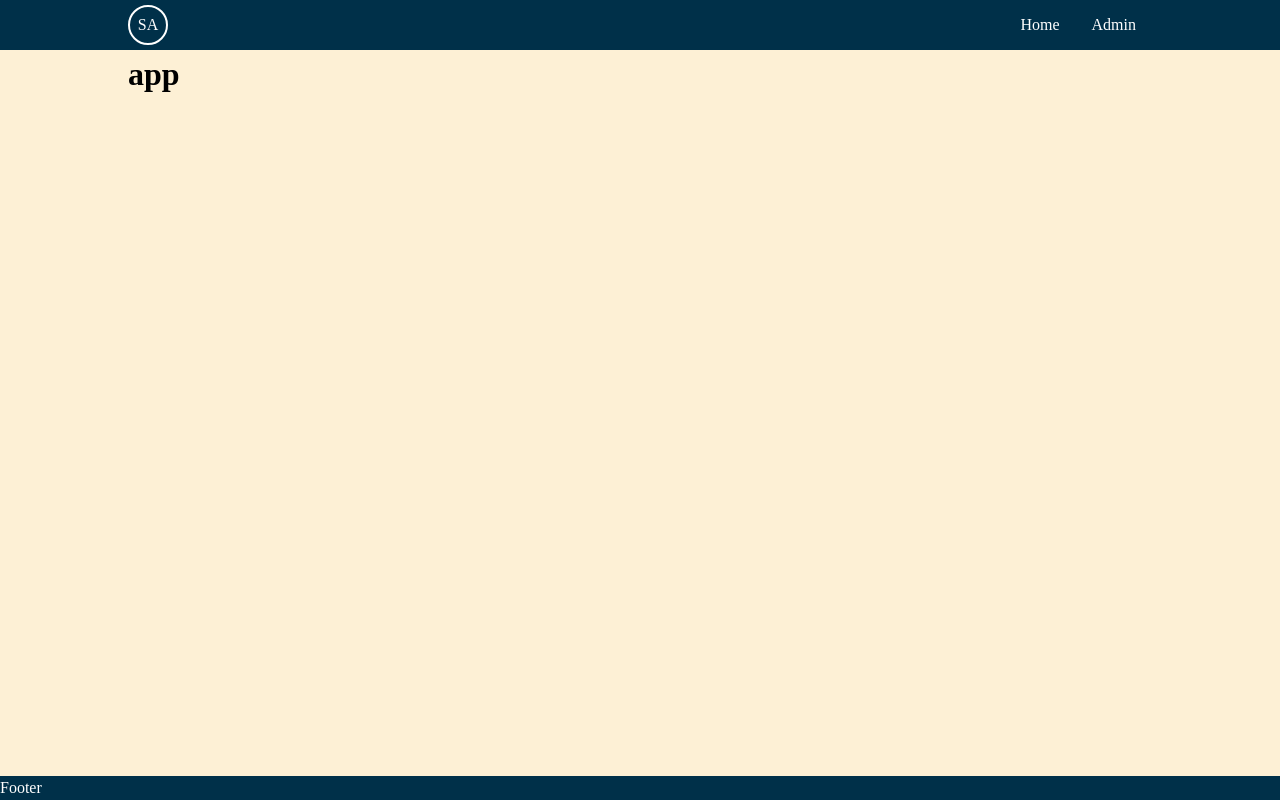
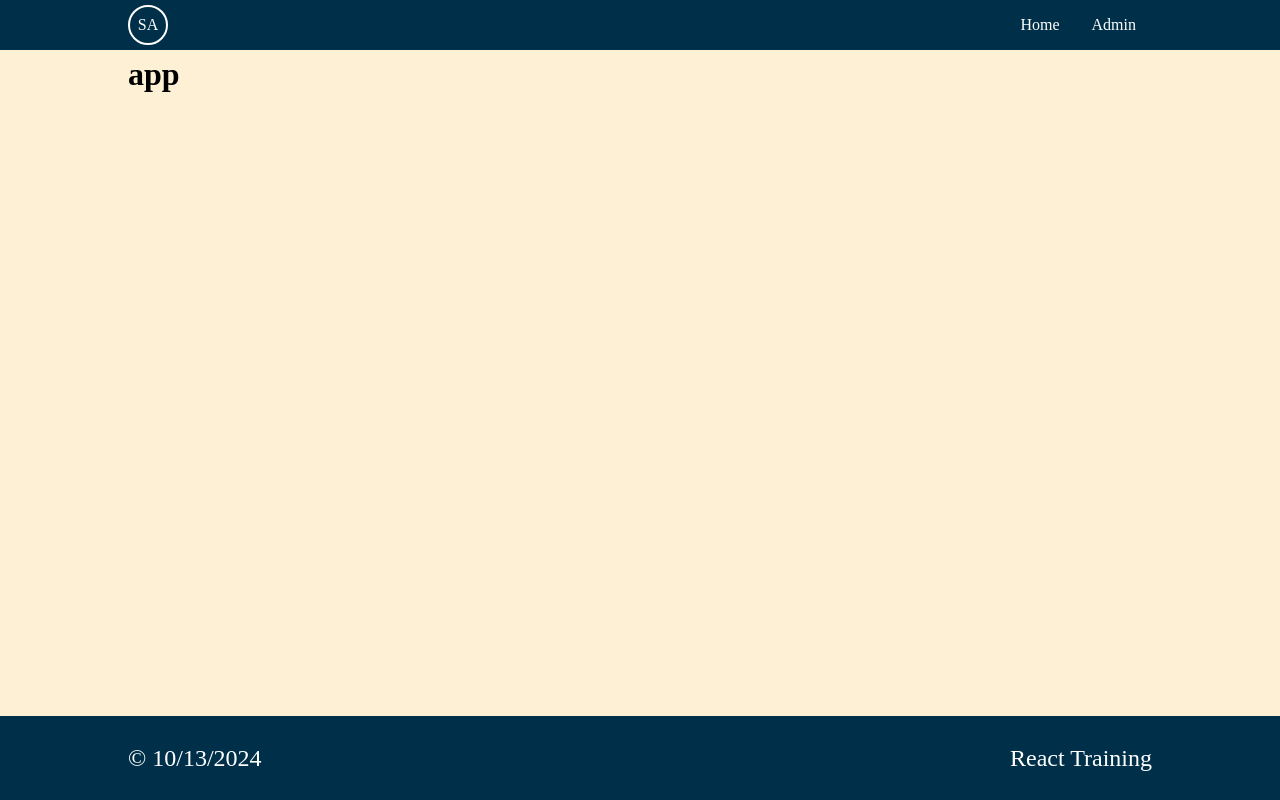
Before and after one commit to amoljagtap17/2024-react-training, a React (Vite) app: page / in a window 1280 px wide. Built offline with nearby package versions, Linux system fonts and the light colour scheme.

Commit message:
day 1: add styles to footer component

```diff
--- a/src/components/section/layout/Footer/Footer.module.less
+++ b/src/components/section/layout/Footer/Footer.module.less
@@ -2,5 +2,16 @@
   &__root {
     background: #003049;
     color: #fff;
+    padding: 1.5rem 0;
+    margin-top: 5rem;
+  }
+  &__content {
+    width: 80%;
+    max-width: 80%;
+    margin: auto;
+    font-size: 1.5rem;
+    display: flex;
+    justify-content: space-between;
+    align-items: center;
   }
 }
--- a/src/components/section/layout/Footer/index.tsx
+++ b/src/components/section/layout/Footer/index.tsx
@@ -1,5 +1,12 @@
 import styles from "./Footer.module.less";
 
 export function Footer() {
-  return <footer className={styles.Footer__root}>Footer</footer>;
+  return (
+    <footer className={styles.Footer__root}>
+      <div className={styles.Footer__content}>
+        <div>&copy; {new Date().toLocaleDateString()}</div>
+        <div>React Training</div>
+      </div>
+    </footer>
+  );
 }
```
